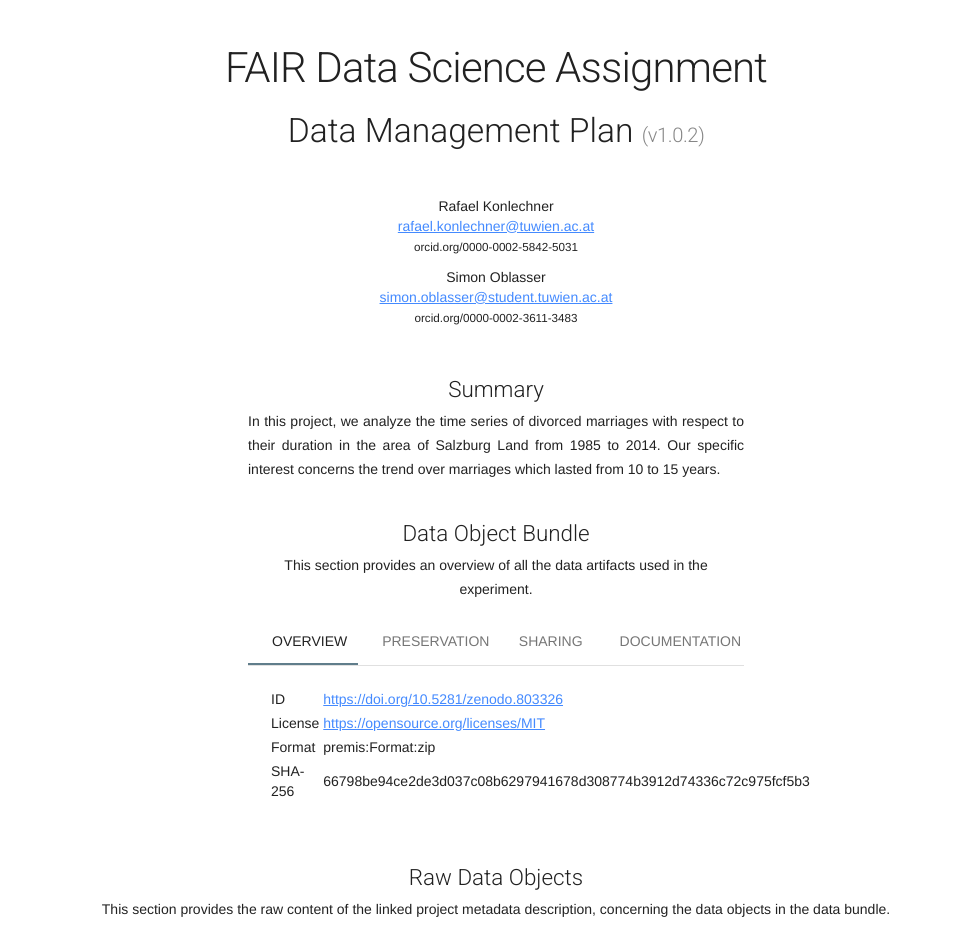
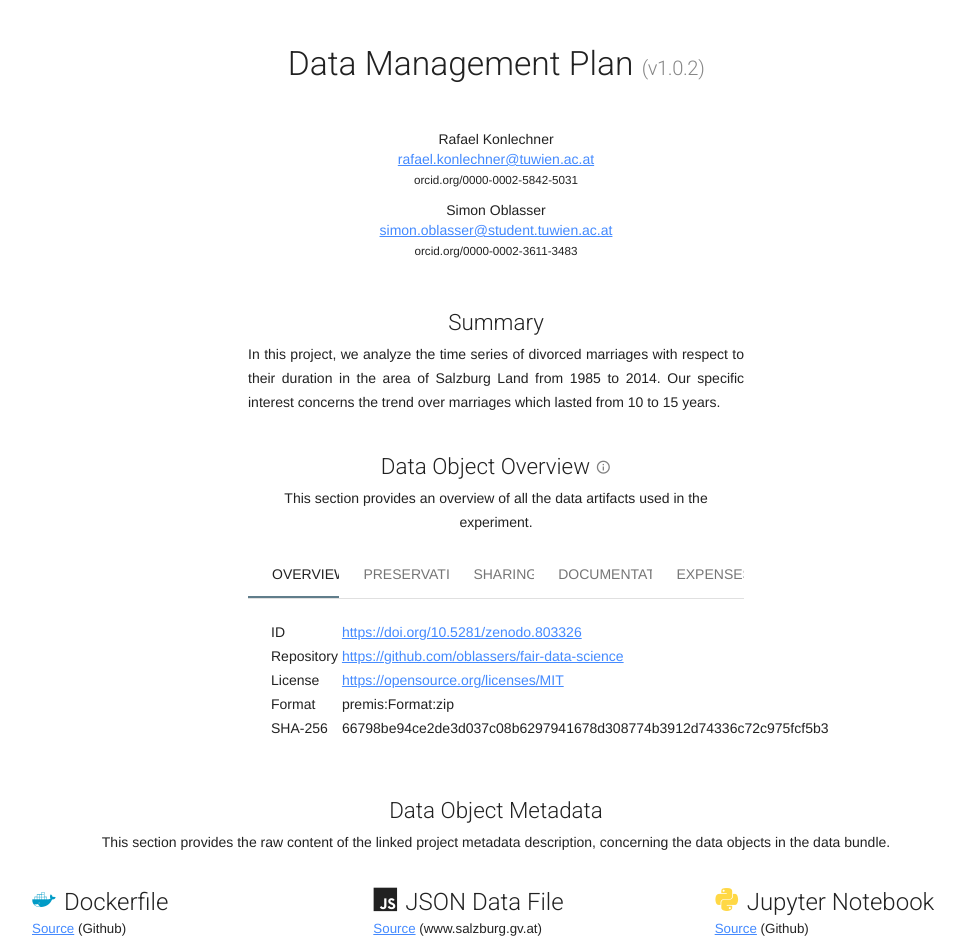
Before and after one commit to oblassers/fair-data-science, a plain HTML site: page index.html in a window 1280 px wide. Shown: the top 946 px of the page, without its empty margins (144-1109 px from the left). Drawn offline with nearby package versions, Linux system fonts and the light colour scheme.

Commit message:
Add file source links and budget tab

```diff
--- a/dmp.json
+++ b/dmp.json
@@ -43,6 +43,8 @@
         "dmp:hasDataVolume": "19.6 kB"
       },
       "dmp:hasDataRepository": "https://github.com/oblassers/fair-data-science",
+      "dmp:hasBudget": "€ 3200",
+      "hasBudgetJustification": "This estimation includes expenses for personell, software and hardware. Given regular circumstances, the data management can be implemented by two contributors in two weeks. In total, 160h of work are estimated, which results in personell costs of € 3.200,-, assuming an hourly wage of 20€ (student workers). No costs for software or hardware arise, since all of the used software and hosting services are free of charge. For the long run, a different repository, more suitable for long term preservatio may be chosen. This could cause additional costs.",
       "dmp:hasPreservation": "The JSON data source file and all files related to Docker should be preserved. The ability to recreate the two Docker images for mongoDB and Jupyter, as well as the availability of the data source file will allow the reproduction of the experiment.",
       "dmp:hasDataSharing": "All files required to run the experiment are published on GitHub under the MIT license. A Digital Object Identifier (DOI) was created to unambiguously identify the data and make citation possible. The DOI was generated with Zenodo integrated with GitHub. The DOI always links to the latest release made on GitHub. Zenodo is an established, publicly searchable repository for science data, which supports the findability of our data. In order to enforce the reproducibility of our experiment we provide a Dockerfile along with the data. By following the instructions on GitHub it should be easy to run the experiment. Additionally a web page will be created to inform about the project and all aspects of the Data Management Plan.",
       "dmp:hasEthicsAndPrivacy": "Ethical issues should not arise, since the data does not contain any sensible or inflicting data to individuals or groups. Our data does only contain aggregated numbers about divorces, without any detailled information. The input data which forms the basis for our experiment is also available on a publicly accessible open data platform.",
@@ -51,7 +53,8 @@
       "dmp:hasDataObject": [
         {
           "@type": "dmp:Container",
-          "name": "Dockerfile",
+          "@github": "https://github.com/oblassers/fair-data-science/blob/master/Dockerfile",
+          "dc:title": "Dockerfile",
           "dmp:hasIntelectualPropertyRights": {
             "dcterms:license": "https://opensource.org/licenses/MIT"
           },
@@ -69,7 +72,7 @@
         {
           "@id": "https://www.salzburg.gv.at/ogd/7fa00c8b-6189-42b8-af93-cc1ebff0a818/divorce-szg-duration.json",
           "@type": "dmp:File",
-          "name": "JSON Data File",
+          "dc:title": "JSON Data File",
           "dmp:hasIntelectualPropertyRights": {
             "dcterms:license": "https://creativecommons.org/licenses/by/3.0/"
           },
@@ -87,7 +90,8 @@
         },
         {
           "@type": "dmp:File",
-          "name": "Jupyter Notebook",
+          "@github": "https://github.com/oblassers/fair-data-science/blob/master/Task-3-Experiment.ipynb",
+          "dc:title": "Jupyter Notebook",
           "dmp:hasMetadata": {
             "dcterms:description": "Jupyter notebook containing the experiment",
             "premis:hasObjectCharacteristics": {
--- a/index.html
+++ b/index.html
@@ -5,6 +5,7 @@
 	<meta charset="utf-8">
 	<title>Data Management Plan</title>
 	<link href="https://fonts.googleapis.com/css?family=Roboto:300" rel="stylesheet">
+	<link href="https://fonts.googleapis.com/icon?family=Material+Icons" rel="stylesheet">
 	<link rel="stylesheet" href="https://code.getmdl.io/1.3.0/material.blue_grey-blue.min.css">
 	<link rel="stylesheet" href="style.css">
 	<link rel="stylesheet" href="https://cdn.rawgit.com/konpa/devicon/df6431e323547add1b4cf45992913f15286456d3/devicon.min.css">
@@ -30,20 +31,24 @@
 				<p>{{description}}</p>
 			</div>
 			<div class="mdl-cell mdl-cell--6-col mdl-cell--3-offset">
-				<h3 style="text-align: center;">Data Object Bundle</h3>
-                <p style="text-align: center;">This section provides an overview of all the data artifacts used in the experiment.</p>
+				<h3 style="text-align: center;">Data Object Overview <span class="info"><i class="material-icons" id="summary-tt">info_outline</i></span></h3>
+				<div class="mdl-tooltip" data-mdl-for="summary-tt">
+					This section could be adapted depending on the viewer's perspective.
+				</div>
+				<p style="text-align: center;">This section provides an overview of all the data artifacts used in the experiment.</p>
 				<div class="mdl-tabs mdl-js-tabs">
 					<div class="mdl-tabs__tab-bar">
 						<a href="#overview-panel" class="mdl-tabs__tab is-active">Overview</a>
 						<a href="#preservation-panel" class="mdl-tabs__tab">Preservation</a>
 						<a href="#sharing-panel" class="mdl-tabs__tab">Sharing</a>
 						<a href="#documentation-panel" class="mdl-tabs__tab">Documentation</a>
+						<a href="#budget-panel" class="mdl-tabs__tab">Expenses</a>
 					</div>
 					<div class="mdl-tabs__panel is-active" id="overview-panel">
 						<table class="overview-table">
 							<tbody>
 								<tr v-for="o in overview">
-									<td width="15%">{{o.name}}</td>
+									<td width="20%" v-html="o.name"></td>
 									<td v-html="o.value"></td>
 								</tr>
 							</tbody>
@@ -64,15 +69,25 @@
 							<div>{{documentation}}</div>
 						</div>
 					</div>
+					<div class="mdl-tabs__panel" id="budget-panel">
+						<div class="description">
+							<div style="margin: 10px 0px;"><strong>Total expected cost: {{budget}}</strong></div>
+							<div><strong>Details:</strong> {{budgetJustification}}</div>
+						</div>
+					</div>
 				</div>
 			</div>
 			<div class="mdl-cell mdl-cell--12-col">
-				<h3 style="text-align: center;">Raw Data Objects</h3>
-                <p style="text-align: center;">This section provides the raw content of the linked project metadata description, concerning the data objects in the data bundle.</p>
-            </div>
+				<h3 style="text-align: center;">Data Object Metadata</h3>
+				<p style="text-align: center;">This section provides the raw content of the linked project metadata description, concerning the data objects in the data bundle.</p>
+			</div>
 			<div v-for="obj in objects" class="mdl-cell mdl-cell--4-col">
 				<div class="mdl-card">
 					<h4><i v-bind:class="classObject(obj)"></i>{{obj.name}}</h4>
+                    <div>
+                        <small v-html="obj.github"></small>
+                        <small v-html="obj.id"></small>
+                    </div>
 					<pre><code class="language-javascript">{{obj.json}}</code></pre>
 				</div>
 			</div>
--- a/main.js
+++ b/main.js
@@ -15,13 +15,15 @@ var app = new Vue({
         preservation: null,
         sharing: null,
         documentation: null,
+        budget: null,
+        budgetJustification: null,
         overview: []
 	},
 	created: function() {
 		var self = this;
 		d3.json("dmp.json", function(data) {
 			self.json = data;
-			self.title = data["dcterms:title"];
+			self.title = data["dcterms:titleFollow"];
 			self.description = data["dcterms:description"];
 			self.version = data["dcterms:hasVersion"];
 			self.date = data["dc:date"];
@@ -42,11 +44,15 @@ var app = new Vue({
             var metadata = bundle["dmp:hasMetadata"]["premis:hasObjectCharacteristics"];
             var format = metadata["premis:hasFormat"];
             var sha = metadata["premis:fixity"]["premis:messageDigest"];
-
+            var repository = bundle["dmp:hasDataRepository"];
 
             self.overview.push({
                 name: "ID",
                 value: '<a href=' + id + '>' + id + '</a>'
+            });
+            self.overview.push({
+                name: "Repository",
+                value: '<a href=' + repository + '>' + repository + '</a>'
             });
             self.overview.push({
                 name: "License",
@@ -60,13 +66,21 @@ var app = new Vue({
                 name: "SHA-256",
                 value: sha
             });
-            self.preservation = data["dmp:hasDataObject"][0]["dmp:hasPreservation"];
-            self.sharing = data["dmp:hasDataObject"][0]["dmp:hasDataSharing"];
-            self.documentation = data["dmp:hasDataObject"][0]["dmp:hasDocumentation"];
-			for (var obj of data["dmp:hasDataObject"][0]["dmp:hasDataObject"]) {
+
+            self.preservation = bundle["dmp:hasPreservation"];
+            self.sharing = bundle["dmp:hasDataSharing"];
+            self.documentation = bundle["dmp:hasDocumentation"];
+            self.budget = bundle["dmp:hasBudget"];
+            self.budgetJustification = bundle["hasBudgetJustification"];
+			for (var obj of bundle["dmp:hasDataObject"]) {
+                var github = obj["@github"];
+                var id = obj["@id"];
+                var hostname = extractHostname(id);
 				self.objects.push({
 					type: obj["@type"] != "dmp:File" ? obj["@type"] : obj["dmp:hasMetadata"]["premis:hasObjectCharacteristics"]["premis:hasFormat"],
-                    name: obj["name"],
+                    name: obj["dc:title"],
+                    github: github !== undefined ? "<a href='" + github + "' target='_blank'>Source</a> (Github)" : null,
+                    id: id !== undefined ? "<a href='" + id + "'>Source</a> (" + hostname + ")" : null,
 					json: JSON.stringify(obj, null, ' ').trim()
 				});
                 console.log(JSON.stringify(obj, null, ' '))
@@ -87,3 +101,25 @@ var app = new Vue({
 		}
 	}
 });
+
+function extractHostname(url) {
+    if (url === undefined) {
+        return null;
+    }
+    var hostname;
+    //find & remove protocol (http, ftp, etc.) and get hostname
+
+    if (url.indexOf("://") > -1) {
+        hostname = url.split('/')[2];
+    }
+    else {
+        hostname = url.split('/')[0];
+    }
+
+    //find & remove port number
+    hostname = hostname.split(':')[0];
+    //find & remove "?"
+    hostname = hostname.split('?')[0];
+
+    return hostname;
+}
--- a/style.css
+++ b/style.css
@@ -50,6 +50,7 @@ pre {
     overflow-x: scroll;
     padding: 15px;
     border-radius: 4px;
+    height: 350px;
 }
 
 .authors {
@@ -69,3 +70,10 @@ pre {
 .icon {
     margin-right: 8px;
 }
+
+.info .material-icons {
+    color: grey;
+    font-size: 0.7em;
+    position: relative;
+    top:1px;
+}
```
